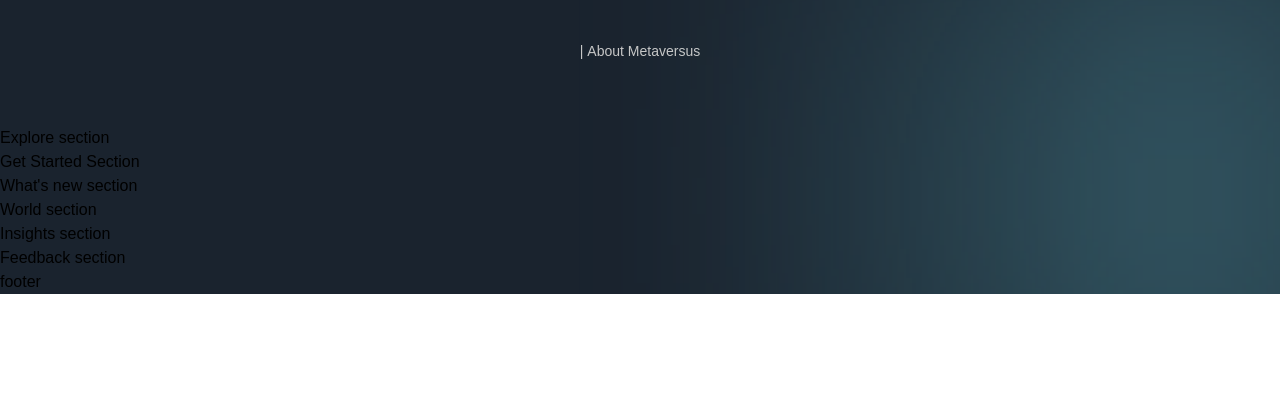
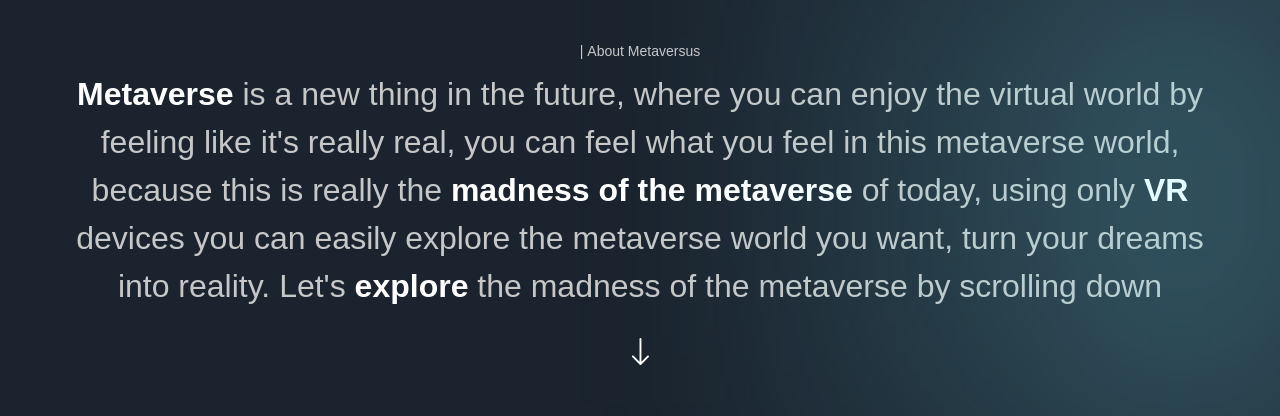
Before and after one commit to Gothician/METAVERSUS, a Next.js app: page / in a window 1280 px wide. Shown: the part 1127-1543 px from the top of the page. Before the commit the page ends 1421 px from the top, so only its background shows below. Built offline with nearby package versions, Linux system fonts and the light colour scheme; a web font is replaced by a local one.

Commit message:
About section done

```diff
--- a/sections/About.jsx
+++ b/sections/About.jsx
@@ -17,6 +17,31 @@
       className={`${styles.innerWidth} mx-auto ${styles.flexCenter} flex-col`}
     >
       <TypingText title="| About Metaversus" textStyles="text-center" />
+
+      <motion.p
+        variants={fadeIn('up', 'tween', 0.2, 1)}
+        className="mt-[8px] font-normal sm:text-[32px] text-[20px] text-center text-secondary-white"
+      >
+        <span className="font-extrabold text-white">Metaverse</span> is a new
+        thing in the future, where you can enjoy the virtual world by feeling
+        like it's really real, you can feel what you feel in this metaverse
+        world, because this is really the{' '}
+        <span className="font-extrabold text-white">
+          madness of the metaverse
+        </span>{' '}
+        of today, using only{' '}
+        <span className="font-extrabold text-white">VR</span> devices you can
+        easily explore the metaverse world you want, turn your dreams into
+        reality. Let's{' '}
+        <span className="font-extrabold text-white">explore</span> the madness
+        of the metaverse by scrolling down
+      </motion.p>
+      <motion.img
+        variants={fadeIn('up', 'tween', 0.3, 1)}
+        src="/arrow-down.svg"
+        alt="arrow down"
+        className="w-[18px] h-[28px] object-contain mt-[28px]"
+      />
     </motion.div>
   </section>
 );
```
